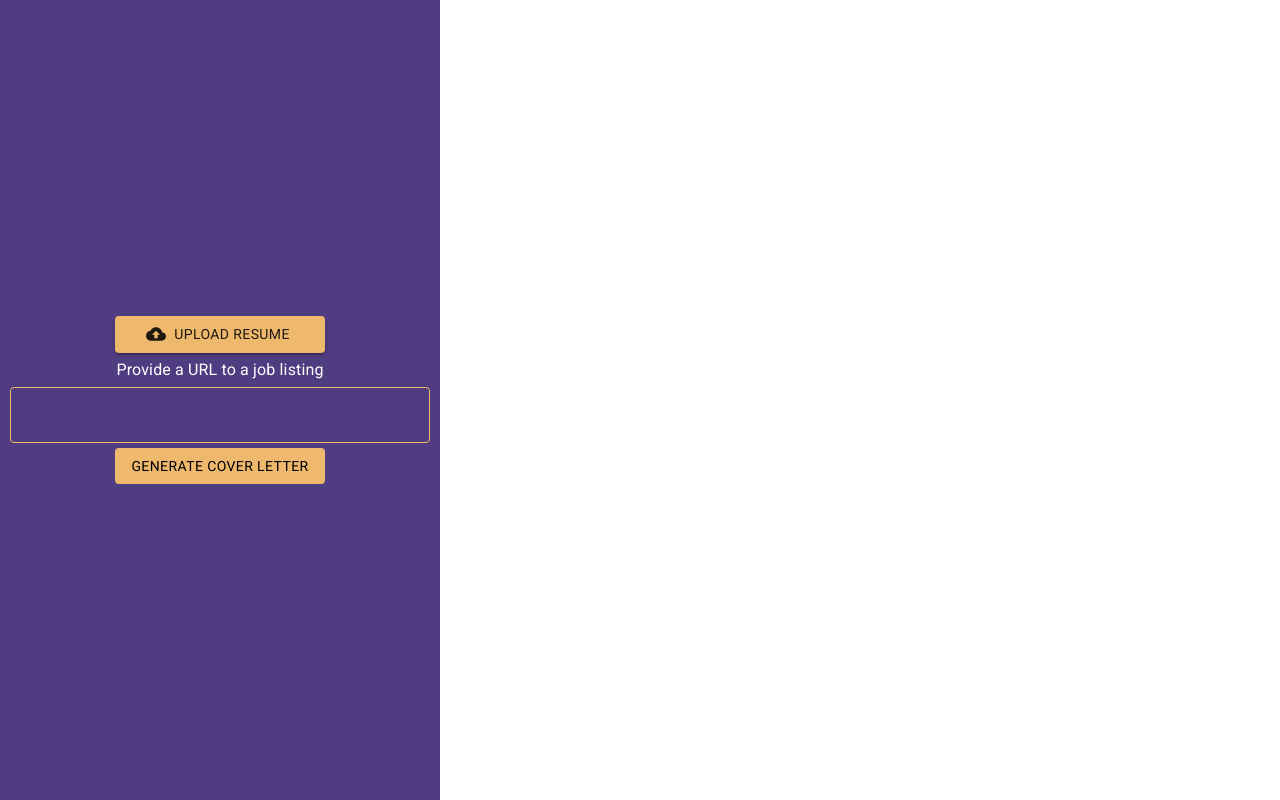
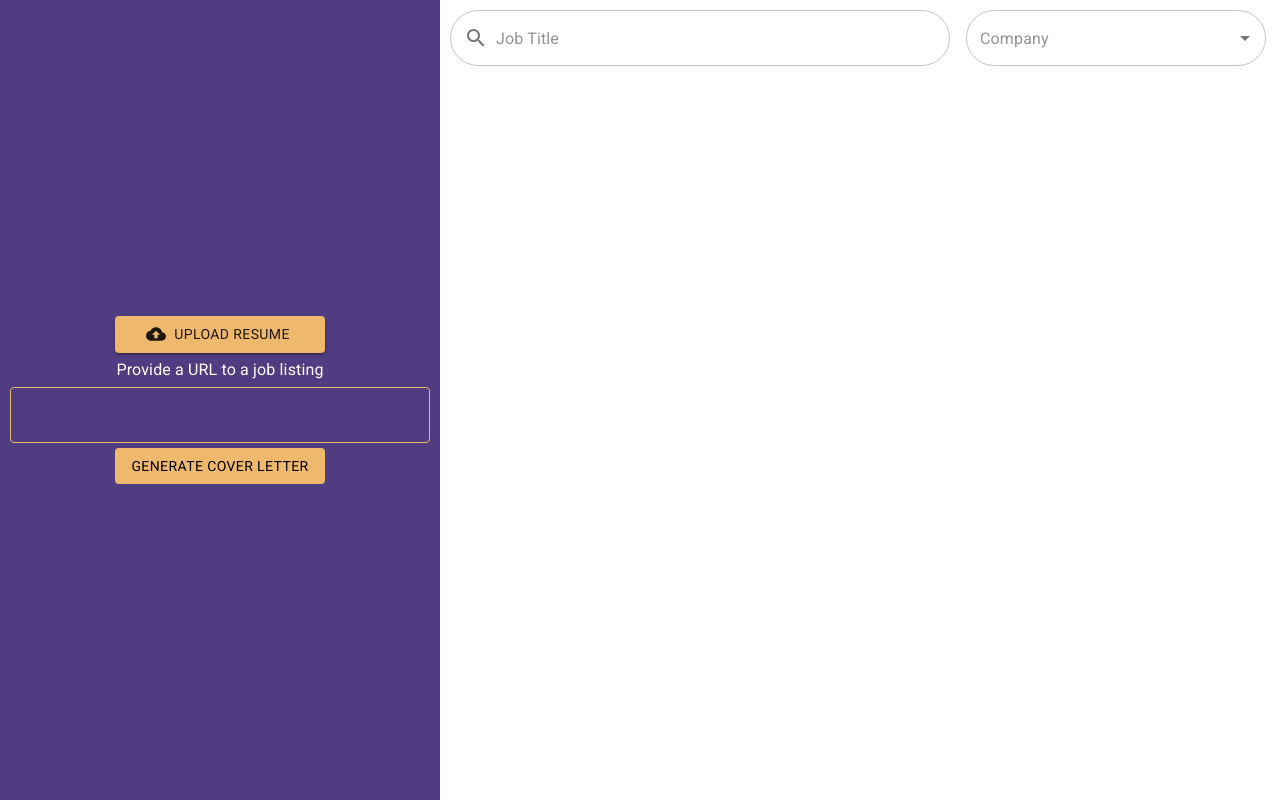
Before and after one commit to amir-mo1999/cover-letter-generator, a React (Vite) app in the folder client/: page / in a window 1280 px wide. Built offline with nearby package versions, Linux system fonts and the light colour scheme.

Commit message:
implemented search filters

```diff
--- a/client/src/components/CoverLettersList.tsx
+++ b/client/src/components/CoverLettersList.tsx
@@ -2,26 +2,71 @@ import Typography from "@mui/material/Typography";
 import Paper from "@mui/material/Paper";
 import Box from "@mui/material/Box";
 import Link from "@mui/material/Link";
+import Autocomplete from "@mui/material/Autocomplete";
 import Snackbar, { SnackbarCloseReason } from "@mui/material/Snackbar";
 import SnackbarContent from "@mui/material/SnackbarContent";
 import { CoverLetter } from "../types";
 import { useCoverLetters } from "../hooks";
-import React from "react";
 import Divider from "@mui/material/Divider";
 import Button from "@mui/material/Button";
 import ContentCopyIcon from "@mui/icons-material/ContentCopy";
 import DeleteIcon from "@mui/icons-material/Delete";
 import ExpandIcon from "@mui/icons-material/Expand";
 import { pushCoverLetter, removeCoverLetter } from "../utils";
-import { useState } from "react";
+import React, { useState, useEffect } from "react";
+import { TextField } from "@mui/material";
+import SearchIcon from "@mui/icons-material/Search";
+import InputAdornment from "@mui/material/InputAdornment";
 
 const CoverLettersList: React.FC = () => {
-  const [coverLetters] = useCoverLetters();
+  const [coverLetters, setCoverLetters] = useCoverLetters();
   const [toExpandIndx, setToExpandIndx] = useState<number>();
   const [copySnackbarOpen, setCopySnackbarOpen] = useState<boolean>(false);
   const [deleteSnackbarOpen, setDeleteSnackbarOpen] = useState<boolean>(false);
   const [copySnackbarText, setCopySnackbarText] = useState<string>("");
   const [deletedCoverLetter, setDeletedCoverLetter] = useState<CoverLetter>();
+  const [selectedJobTitle, setSelectedJobTitle] = useState<string>("");
+  const [selectedCompanies, setSelectedCompanies] = useState<string[]>([]);
+  const [hiddenIndices, setHiddenIndices] = useState<number[]>([]);
+  const [companies, setCompanies] = useState<Array<string>>([]);
+
+  const updateHiddenIndices = () => {
+    const excludedIndices: number[] = [];
+
+    coverLetters.forEach((coverLetter, index) => {
+      let isCompanySelected: boolean = true;
+      if (selectedCompanies.length > 0)
+        isCompanySelected = selectedCompanies.includes(coverLetter.company);
+
+      const isJobTitleMatching = coverLetter.job_title
+        .toLowerCase()
+        .includes(selectedJobTitle.toLowerCase());
+
+      if (!isCompanySelected || !isJobTitleMatching) {
+        excludedIndices.push(index);
+      }
+    });
+    setHiddenIndices(excludedIndices);
+  };
+
+  useEffect(updateHiddenIndices, [
+    selectedCompanies,
+    selectedJobTitle,
+    coverLetters,
+  ]);
+
+  const updateCompanies = () => {
+    const aux = coverLetters.map((coverLetter) => coverLetter.company);
+    setCompanies(Array.from(new Set(aux)));
+  };
+  useEffect(updateCompanies, [coverLetters]);
+  //useEffect(updateCompanies, []);
+
+  const onChangeSearchJobTitle = (
+    e: React.ChangeEvent<HTMLInputElement | HTMLTextAreaElement>
+  ) => {
+    setSelectedJobTitle(e.target.value);
+  };
 
   const onDelete = (indx: number) => {
     const f = () => {
@@ -109,11 +154,60 @@ const CoverLettersList: React.FC = () => {
         height: "100%",
       }}
     >
+      <Box
+        padding="10px"
+        sx={{
+          display: "flex",
+          flexDirection: "row",
+          alignItems: "centers",
+          gap: 2,
+        }}
+      >
+        <TextField
+          value={selectedJobTitle}
+          onChange={onChangeSearchJobTitle}
+          placeholder="Job Title"
+          sx={{
+            width: 500,
+            "& .MuiOutlinedInput-root": {
+              borderRadius: "160px", // Adjust this value for more or less roundness
+            },
+          }}
+          slotProps={{
+            input: {
+              startAdornment: (
+                <InputAdornment position="start">
+                  <SearchIcon />
+                </InputAdornment>
+              ),
+            },
+          }}
+        ></TextField>
+        <Autocomplete
+          multiple
+          options={companies}
+          disablePortal
+          sx={{ width: 300 }}
+          renderInput={(params) => (
+            <TextField
+              sx={{
+                width: 300,
+                "& .MuiOutlinedInput-root": {
+                  borderRadius: "160px",
+                },
+              }}
+              {...params}
+              placeholder="Company"
+            />
+          )}
+        />
+      </Box>
       {coverLetters.map((coverLetter, indx) => (
         <Paper
           key={indx}
           elevation={8}
           sx={{
+            display: hiddenIndices.includes(indx) ? "none" : undefined,
             padding: "10px",
             margin: "10px",
             overflow: "clip",
```
